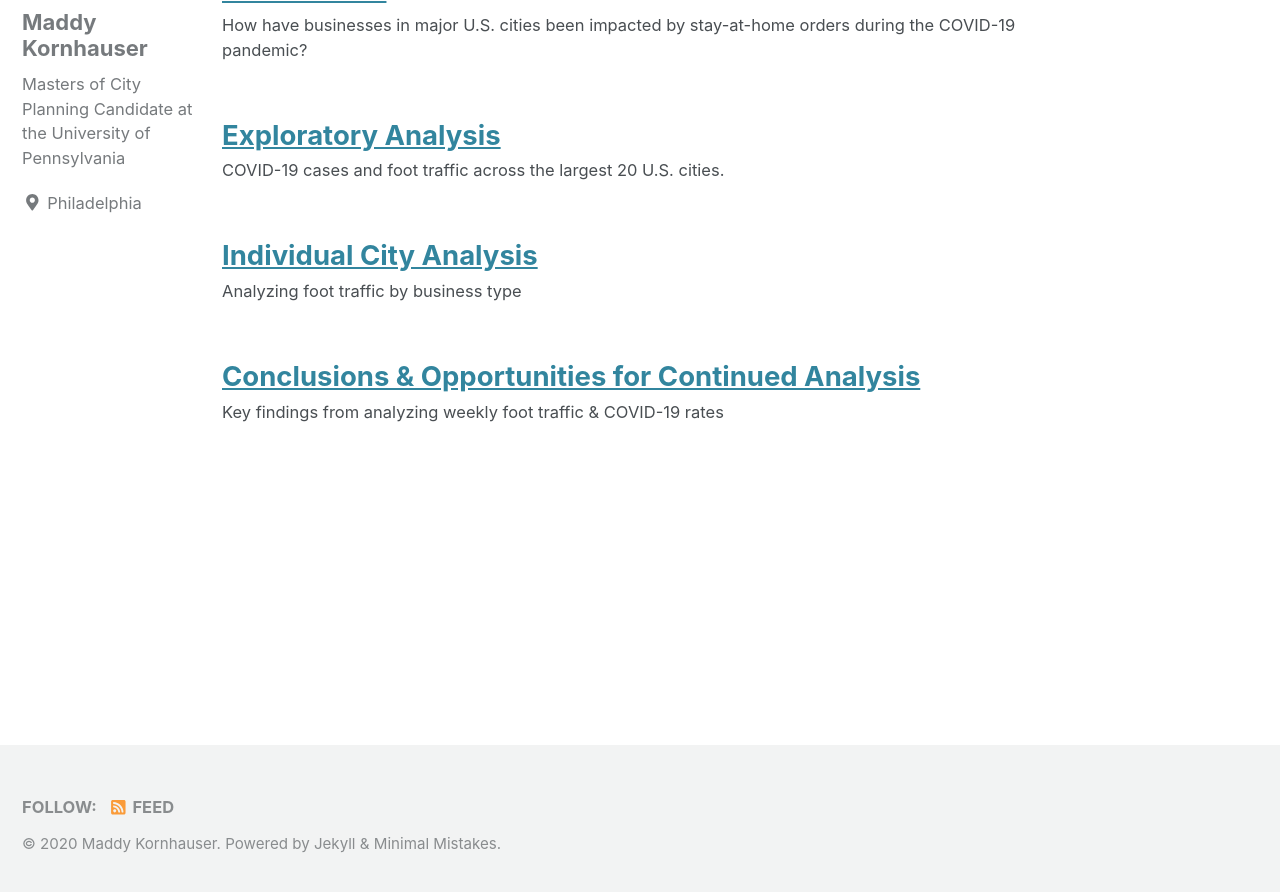
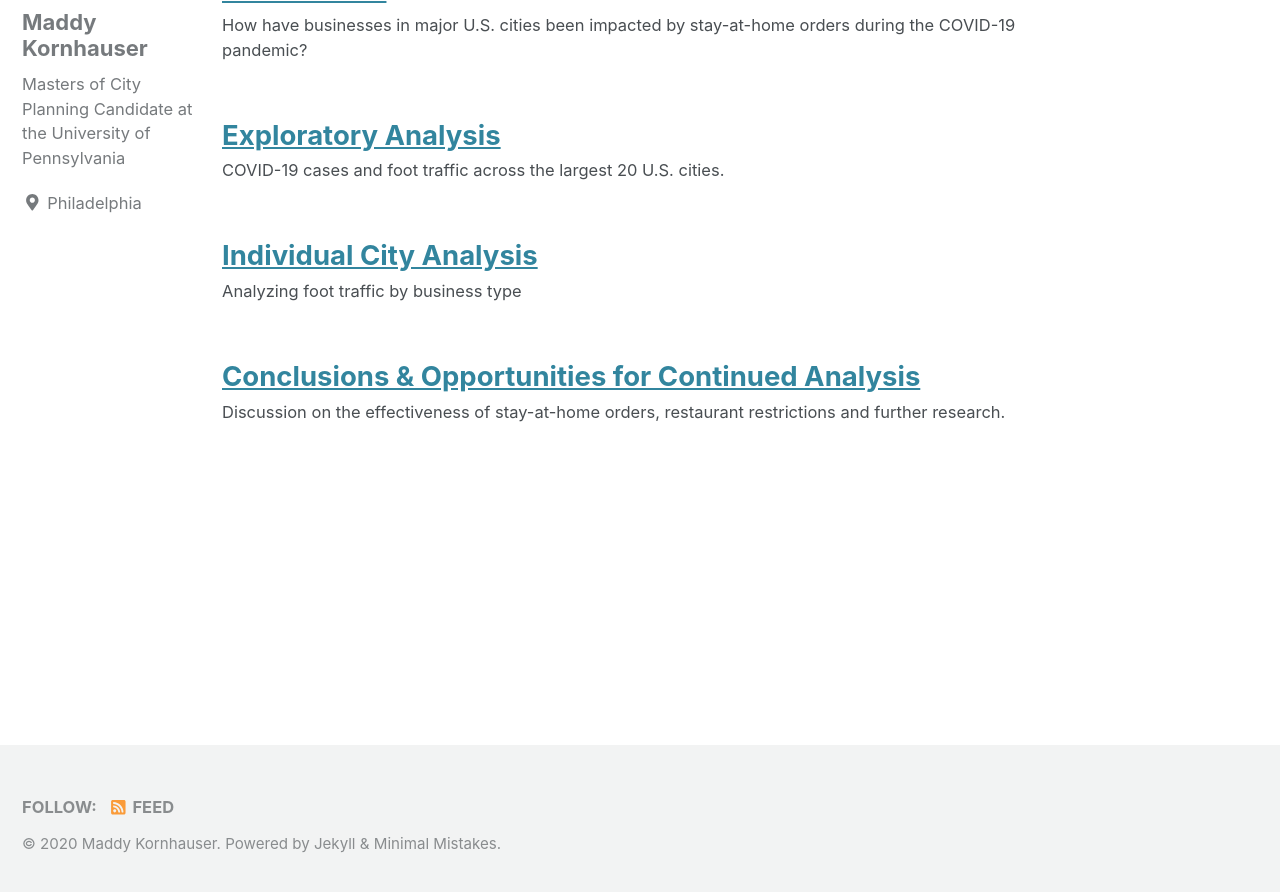
Before and after one commit to mlkornhauser/550_Final, a Jekyll site: the page built from index.html, in a window 1280 px wide and 900 px high, scrolled down 222 px. Shown: the top 892 px of the window. Built offline with Jekyll 4.4.1, drawn with Linux system fonts in a browser that asks for light colours; cached includes are drawn as plain includes; nearby versions of some CDN libraries; a script that is not in the unit is left out; the list of posts is cut into pages by our own code.

Commit message:
Update 2020-12-20-Conclusions.md

```diff
--- a/_posts/2020-12-20-Conclusions.md
+++ b/_posts/2020-12-20-Conclusions.md
@@ -1,9 +1,9 @@
 ---
 title: "Conclusions & Opportunities for Continued Analysis"
-date: 2020-12-20
+date: 2020-12-18
 published: true
 tags: [dataviz, altair, COVID-19, SafeGraph]
-excerpt: "Key findings from analyzing weekly foot traffic & COVID-19 rates"
+excerpt: "Discussion on the effectiveness of stay-at-home orders, restaurant restrictions and further research."
 altair-loader:
   altair-chart-1: "charts/chart_Summary.json"
 toc: true
```
